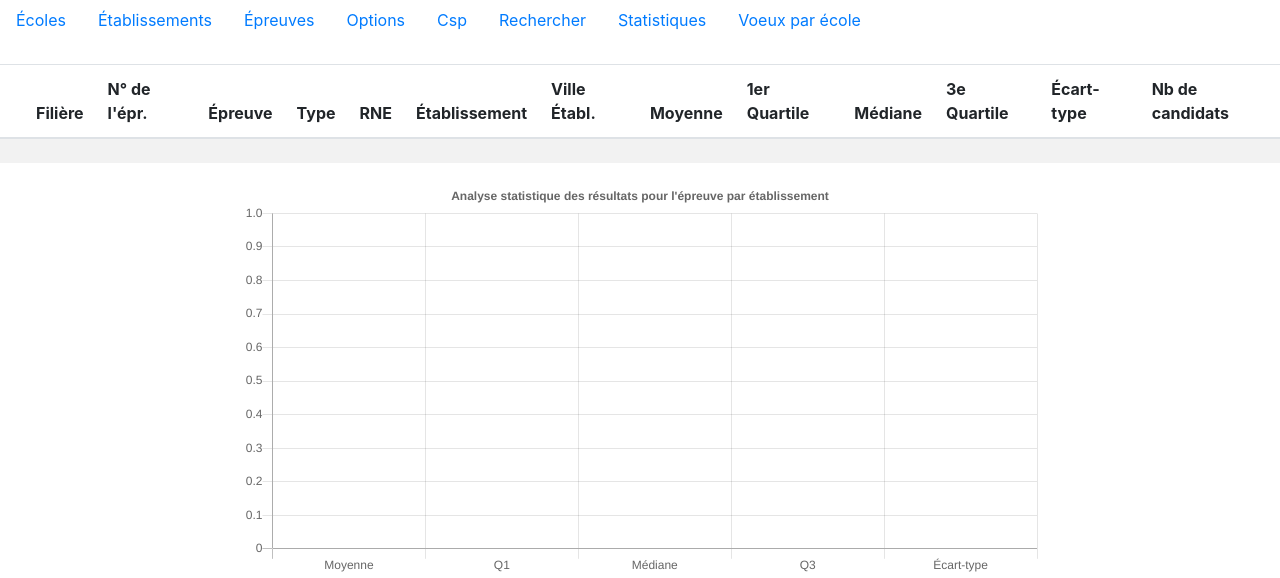
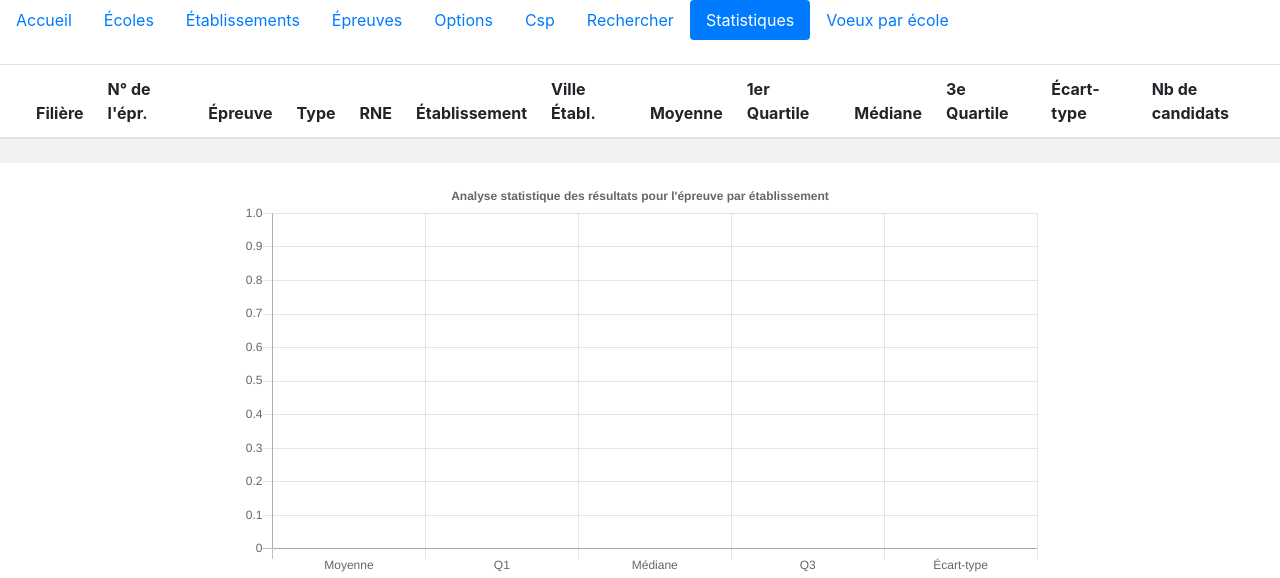
Before and after one commit to Jcz125/exam-results-app, a Flask app: template web/templates/stats_epreuve_etab.html in a window 1280 px wide. Shown: the top 578 px of the page. Run offline with Flask 2, Linux system fonts and the light colour scheme; the template is opened without the code that fills it, so the values that code supplies are empty; some libraries are stand-ins or nearby versions.

Commit message:
modif stats html

```diff
--- a/web/templates/stats_epreuve_etab.html
+++ b/web/templates/stats_epreuve_etab.html
@@ -11,6 +11,9 @@
 </head>
 <body>
   <ul class="nav nav-pills">
+    <li class="nav-item">
+      <a class="nav-link " href="/">Accueil</a>
+      </li>
     <li class="nav-item">
       <a class="nav-link " href="/ecole">Écoles</a>
     </li>
@@ -30,10 +33,10 @@
         <a class="nav-link" href="/rech">Rechercher</a>
       </li>
       <li class="nav-item">
-        <a class="nav-link " href="/stats_forms">Statistiques</a>
+        <a class="nav-link active" href="/stats_forms">Statistiques</a>
       </li>
       <li class="nav-item">
-        <a class="nav-link " href="/voeuxparecole">Voeux par école</a>
+        <a class="nav-link" href="/voeuxparecole">Voeux par école</a>
       </li>
   </ul>
 
```
Also changed, not shown: web/templates/stats_epreuve_filiere.html (+5 -2 lines).
